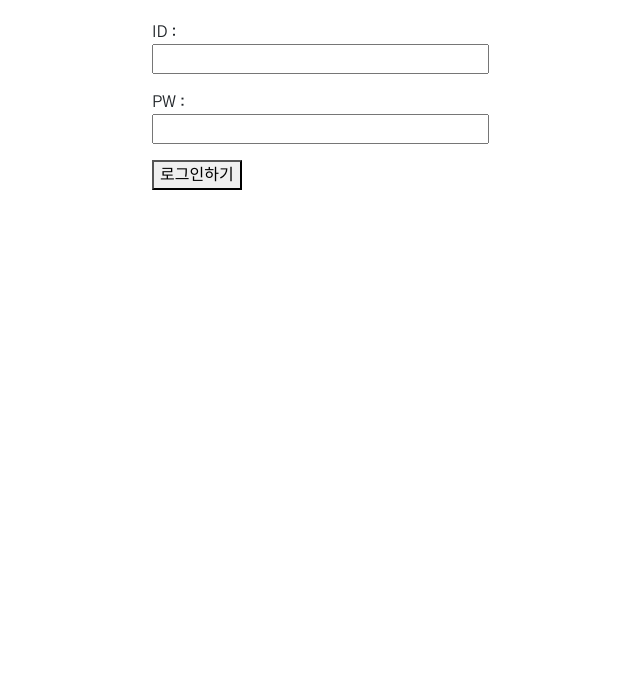
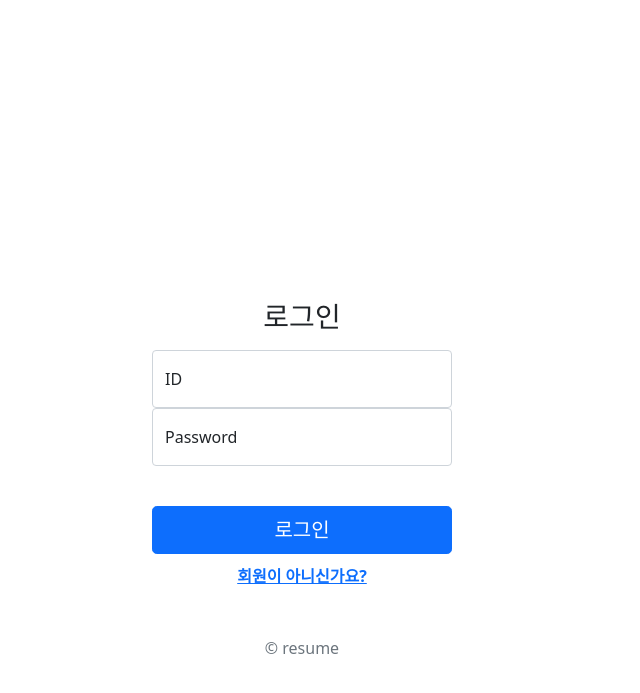
Before and after one commit to kmg159753/team14-resume-pj, a Flask app: page / in a window 1280 px wide. Shown: the top 693 px of the page, without its empty margins (338-978 px from the left). Run offline with Flask 3, Linux system fonts and the light colour scheme; some libraries are stand-ins or nearby versions.

Commit message:
Update login.html

```diff
--- a/templates/login.html
+++ b/templates/login.html
@@ -15,42 +15,29 @@
     <script src="https://cdn.jsdelivr.net/npm/bootstrap@5.0.2/dist/js/bootstrap.bundle.min.js"
         integrity="sha384-MrcW6ZMFYlzcLA8Nl+NtUVF0sA7MsXsP1UyJoMp4YLEuNSfAP+JcXn/tWtIaxVXM"
         crossorigin="anonymous"></script>
+    <link href="https://cdn.jsdelivr.net/npm/bootstrap@5.1.3/dist/css/bootstrap.min.css" rel="stylesheet" integrity="sha384-1BmE4kWBq78iYhFldvKuhfTAU6auU8tT94WrHftjDbrCEXSU1oBoqyl2QvZ6jIW3" crossorigin="anonymous">
+    <meta name="theme-color" content="#7952b3">
 
     <style>
-        @import url('https://fonts.googleapis.com/css2?family=Gothic+A1&display=swap');
-
-        * {
-            font-family: 'Gothic A1', sans-serif;
+        .bd-placeholder-img {
+            font-size: 1.125rem;
+            text-anchor: middle;
+            -webkit-user-select: none;
+            -moz-user-select: none;
+            user-select: none;
         }
 
-        .mytitle {
-            background-color: green;
-
-            width: 300px;
-            height: 200px;
-
-            border-radius: 10px;
-            color: white;
-
-            text-align: center;
-
-            padding-top: 30px;
-
-            background-image: url('https://www.ancient-origins.net/sites/default/files/field/image/Agesilaus-II-cover.jpg');
-            background-position: center;
-            background-size: cover;
-        }
-
-        .wrap {
-            width: 300px;
-            margin: 20px auto 0px auto;
+        @media (min-width: 768px) {
+            .bd-placeholder-img-lg {
+                font-size: 3.5rem;
+            }
         }
     </style>
     <script>
 
         function login() {
-            let id = $('#l_id').val()
-            let password = $('#l_password').val()
+            let id = $('#floatingInput').val()
+            let password = $('#floatingPassword').val()
 
             let formData = new FormData();
             formData.append("id_give", id);
@@ -79,7 +66,7 @@
     </script>
 </head>
 
-<body>
+<!-- <body>
 
     <div class="wrap">
         <p>ID : <input id="l_id" type="text" /></p>
@@ -87,6 +74,41 @@
         <button onclick="login()"> 로그인하기</button>
     </div>
 
+</body> -->
+
+<body class="text-center">
+
+    <main class="form-signin" style="width:300px;margin:auto; margin-top:300px">
+        <form method="post" action="/login">
+
+            <h1 class="h3 mb-3 fw-normal">로그인</h1>
+
+            <div class="form-floating">
+                <input type="text" class="form-control" id="floatingInput" name="username" placeholder="ID">
+                <label for="floatingInput">ID</label>
+            </div>
+
+            <div class="form-floating">
+                <input type="password" class="form-control" id="floatingPassword" name="password"
+                    placeholder="Password">
+                <label for="floatingPassword">Password</label>
+            </div>
+
+            <div class="checkbox mb-3">
+                <label>
+
+                </label>
+            </div>
+            <button class="w-100 btn btn-lg btn-primary" type="button" onclick="login()">로그인</button>
+            <div style="margin-top: 10px;margin-bottom: 10px; color: grey;">
+                <a onclick = "window.location.href='/call_register'" class="alert-link">회원이 아니신가요?</a>
+            </div>
+            <p class="mt-5 mb-3 text-muted">&copy; resume</p>
+        </form>
+    </main>
+
+    <div id="login-failed" style="display:none" class="alert alert-danger" role="alert">로그인에 실패하였습니다.</div>
+
 </body>
 
 </html>
```
